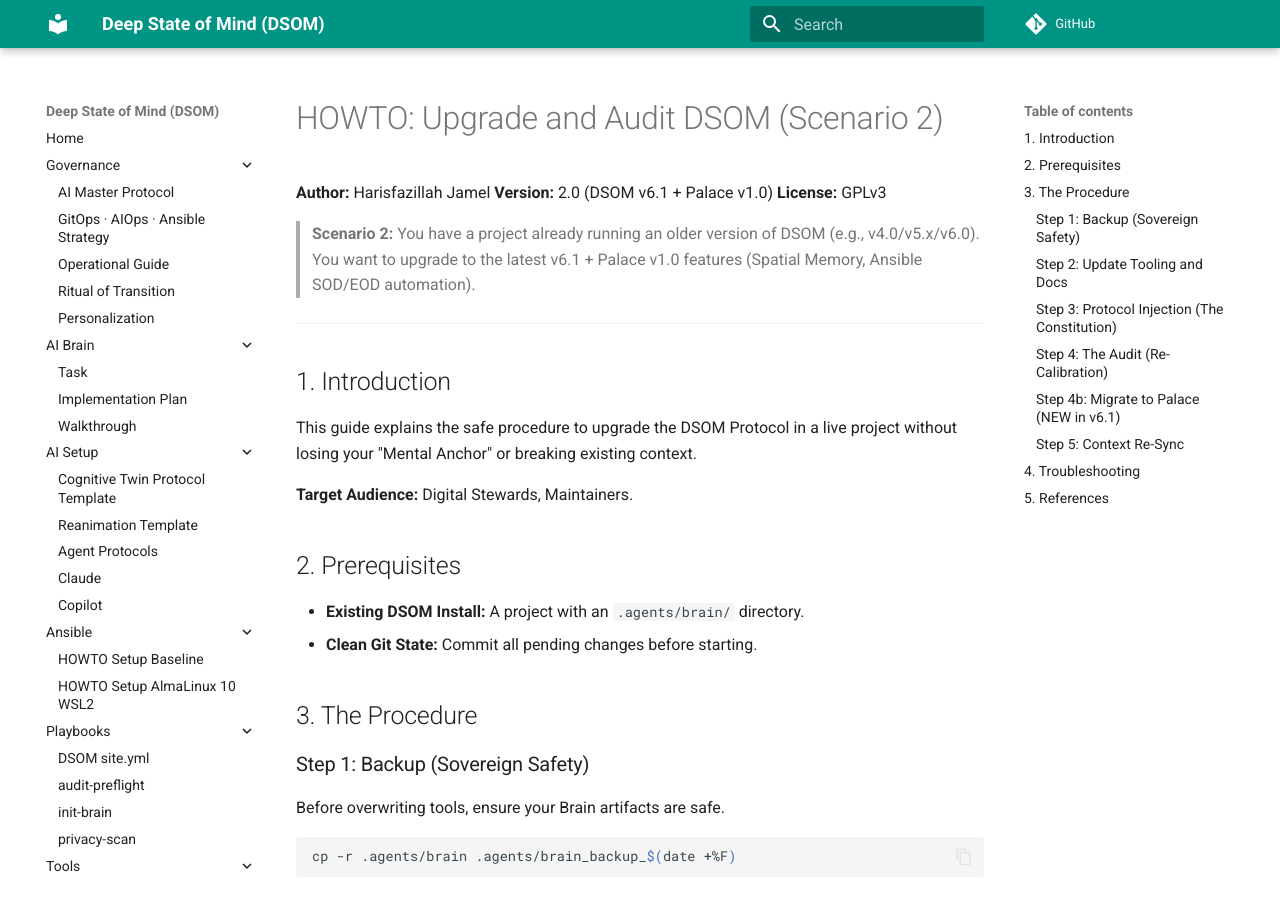
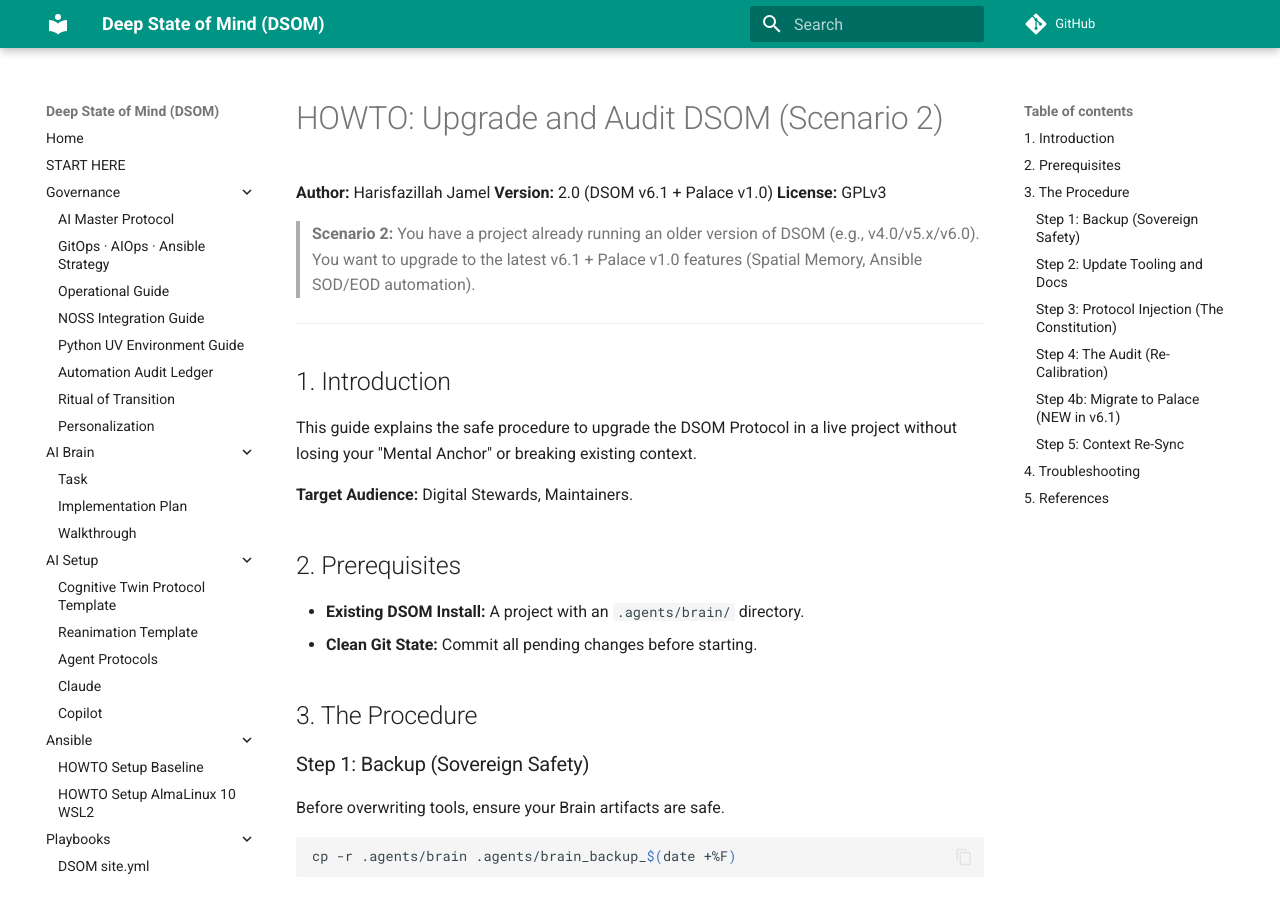
Before and after one commit to linuxmalaysia/deep-state-of-mind-for-my-ai, an MkDocs documentation site: the page built from docs/HOWTO-UPGRADE-DSOM.md, in a window 1280 px wide and 900 px high. Built offline with MkDocs 1.6.1 and Material for MkDocs 9.7.7, drawn with Linux system fonts in a browser that asks for light colours; comment, search, counter and statistics services are not loaded.

Commit message:
docs: add new governance documents to SUMMARY.md and mkdocs.yml

```diff
--- a/mkdocs.yml
+++ b/mkdocs.yml
@@ -31,10 +31,14 @@ markdown_extensions:
 
 nav:
   - Home: README.md
+  - START HERE: START-HERE.md
   - Governance:
       - AI Master Protocol: docs/governance/AI-MASTER-PROTOCOL.md
       - GitOps · AIOps · Ansible Strategy: docs/governance/GITOPS-AIOPS-ANSIBLE-STRATEGY.md
       - Operational Guide: docs/governance/OPERATIONAL-GUIDE.md
+      - NOSS Integration Guide: docs/governance/NOSS-INTEGRATION-GUIDE.md
+      - Python UV Environment Guide: docs/governance/PYTHON-UV-ENVIRONMENT-GUIDE.md
+      - Automation Audit Ledger: docs/governance/AUTOMATION-AUDIT-LIST.md
       - Ritual of Transition: docs/RITUAL-OF-TRANSITION.md
       - Personalization: docs/PERSONALIZATION.md
   - AI Brain:
```
Also changed, not shown: SUMMARY.md (+4 -0 lines).
